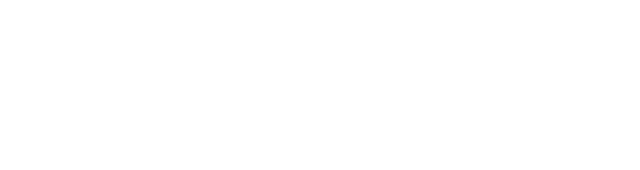
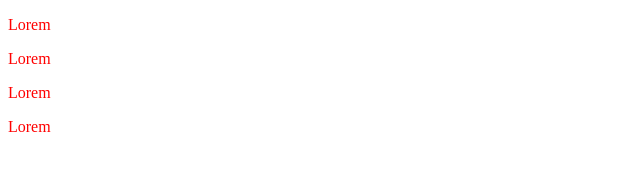
Before and after one commit to Mtamanna12/Git-Hub-2, a plain HTML site: page index.html in a window 1280 px wide. Shown: the whole page, without its empty margins (0-640 px from the left). Drawn offline with Linux system fonts and the light colour scheme.

Commit message:
1st change

```diff
--- a/index.html
+++ b/index.html
@@ -4,8 +4,12 @@
     <meta charset="UTF-8">
     <meta name="viewport" content="width=device-width, initial-scale=1.0">
     <title>GitHub 2</title>
+    <link rel="stylesheet" href="style.css"
 </head>
 <body>
-
+    <p>Lorem</p>
+    <p>Lorem</p>
+    <p>Lorem</p>
+    <p>Lorem</p>
 </body>
 </html>
--- /dev/null
+++ b/style.css
@@ -0,0 +1,3 @@
+p{
+    color: red;
+}
```
